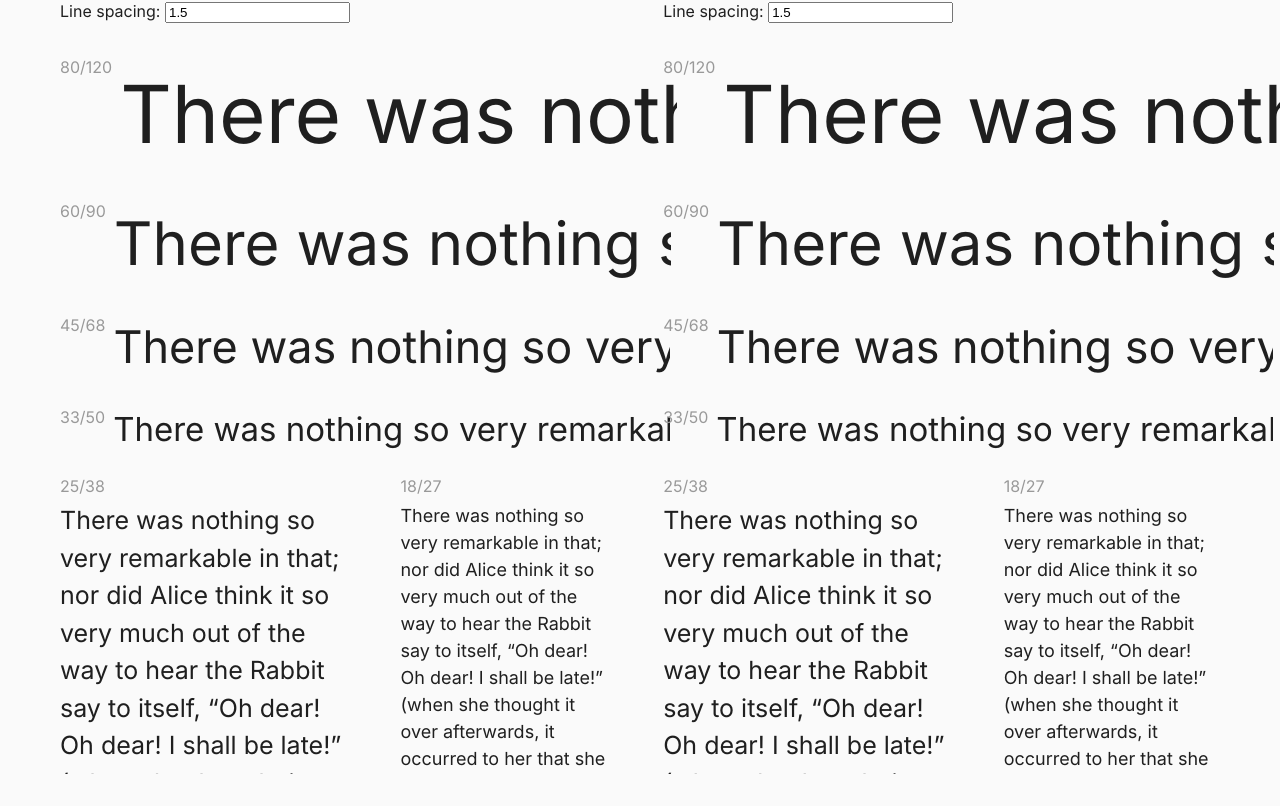
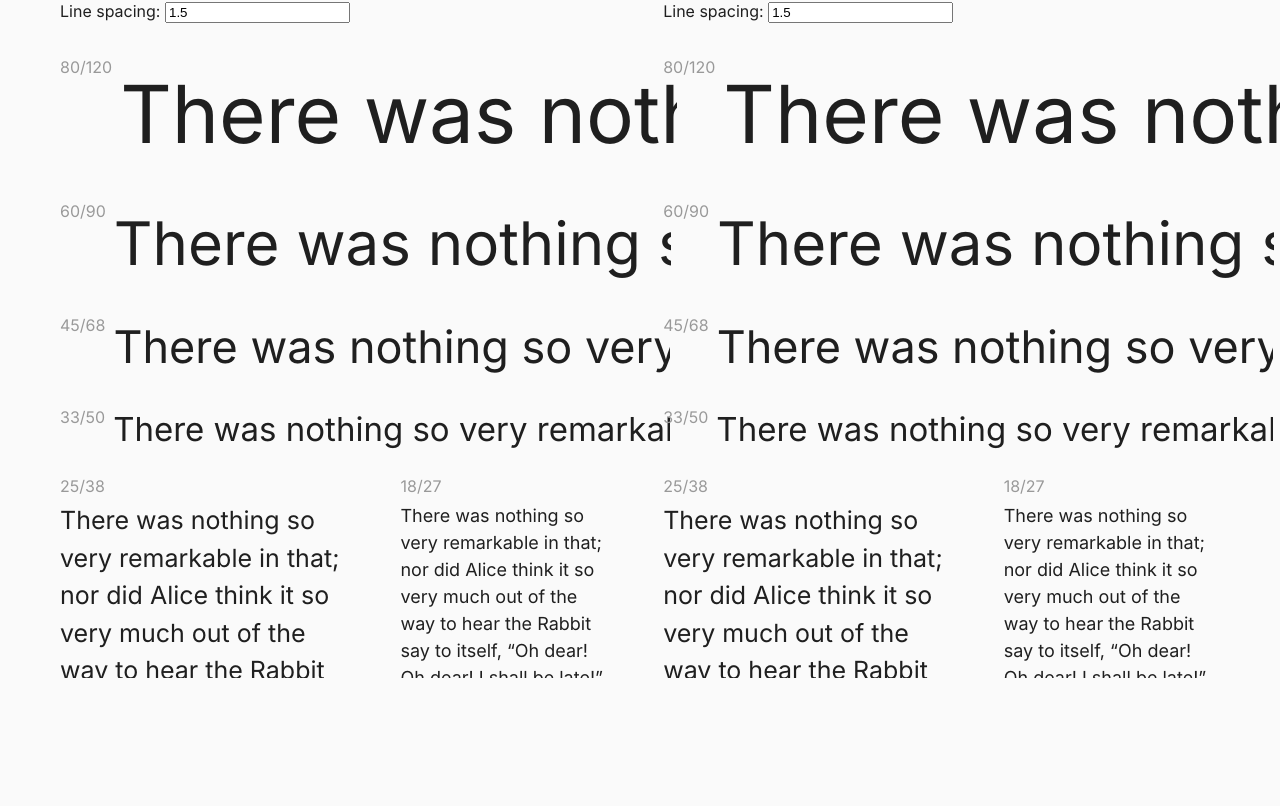
Before and after one commit to typefaceoff/typefaceoff, a React (Vite) app: page / in a window 1280 px wide. Shown: the part 343-1149 px from the top of the page. After the commit the page ends 1053 px from the top, so only its background shows below. Built offline with nearby package versions, Linux system fonts and the light colour scheme.

Commit message:
Changing maximum height of placeholders depending on the line height.

```diff
--- a/src/components/FontPreview.tsx
+++ b/src/components/FontPreview.tsx
@@ -23,7 +23,7 @@ const FontPreview: React.FC<FontPreviewProps> = ({ fontFile, side, lineHeight })
     @font-face {
       font-family: '${side === 'left' ? 'CustomFontLeft' : 'CustomFontRight'}';
       src: url(${fontUrl}) format('opentype');
-
+      font-display: swap;
     }
   `;
 
--- a/src/components/ProofHalfWidthLine.tsx
+++ b/src/components/ProofHalfWidthLine.tsx
@@ -5,7 +5,10 @@ export default function HalfWidthLine(proofingText: string, pointSize: number, l
   return (
     <div>
       {SizingToken(pointSize, pointSize * lineHeight)}
-      <p className="half-width-line" style={{ fontSize: pointSize, lineHeight: lineHeight }}>
+      <p
+        className="half-width-line"
+        style={{ fontSize: pointSize, lineHeight: lineHeight, maxHeight: 100 * lineHeight }}
+      >
         {proofingText}
       </p>
     </div>
--- a/src/styles/FontTextPlaceholders.css
+++ b/src/styles/FontTextPlaceholders.css
@@ -8,6 +8,5 @@
 .template-double-columns {
     display: flex;
     gap: 2.5rem;
-    max-height: 300px;
     overflow-y: hidden;
 }
```
